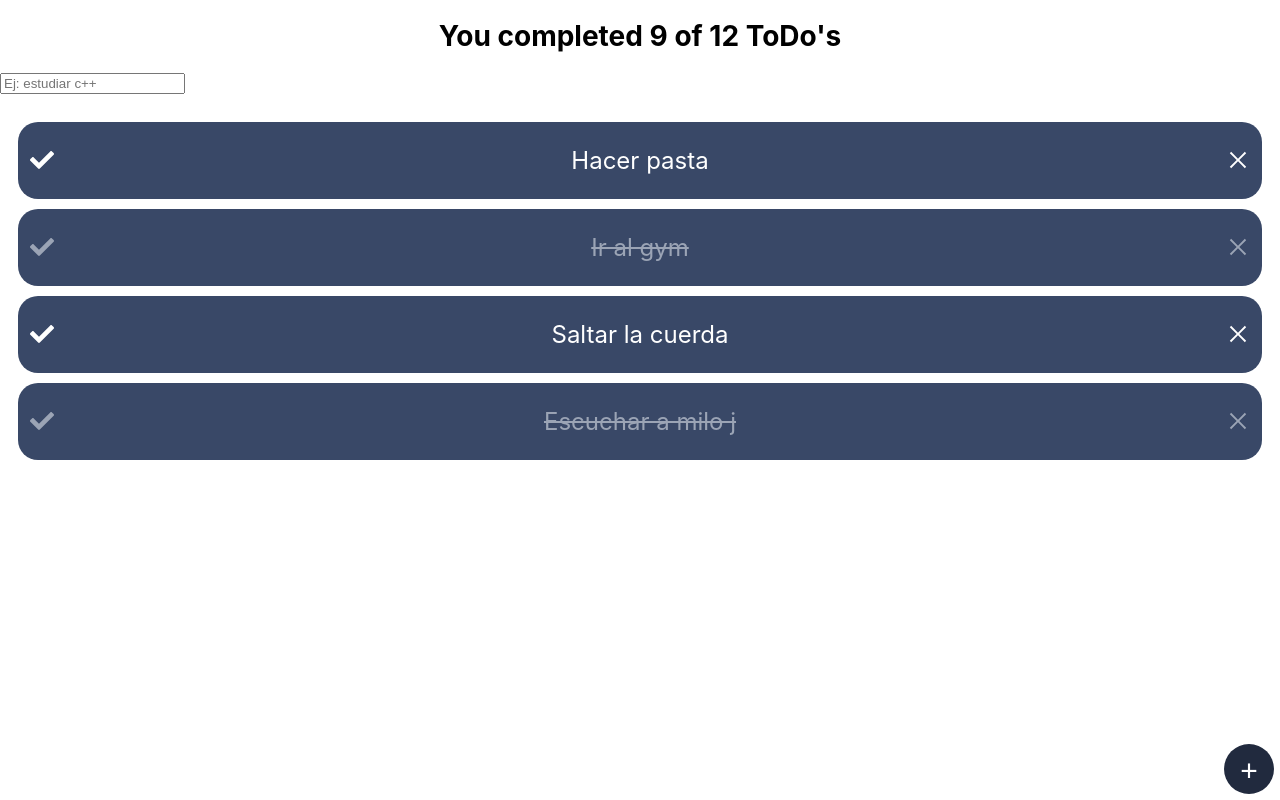
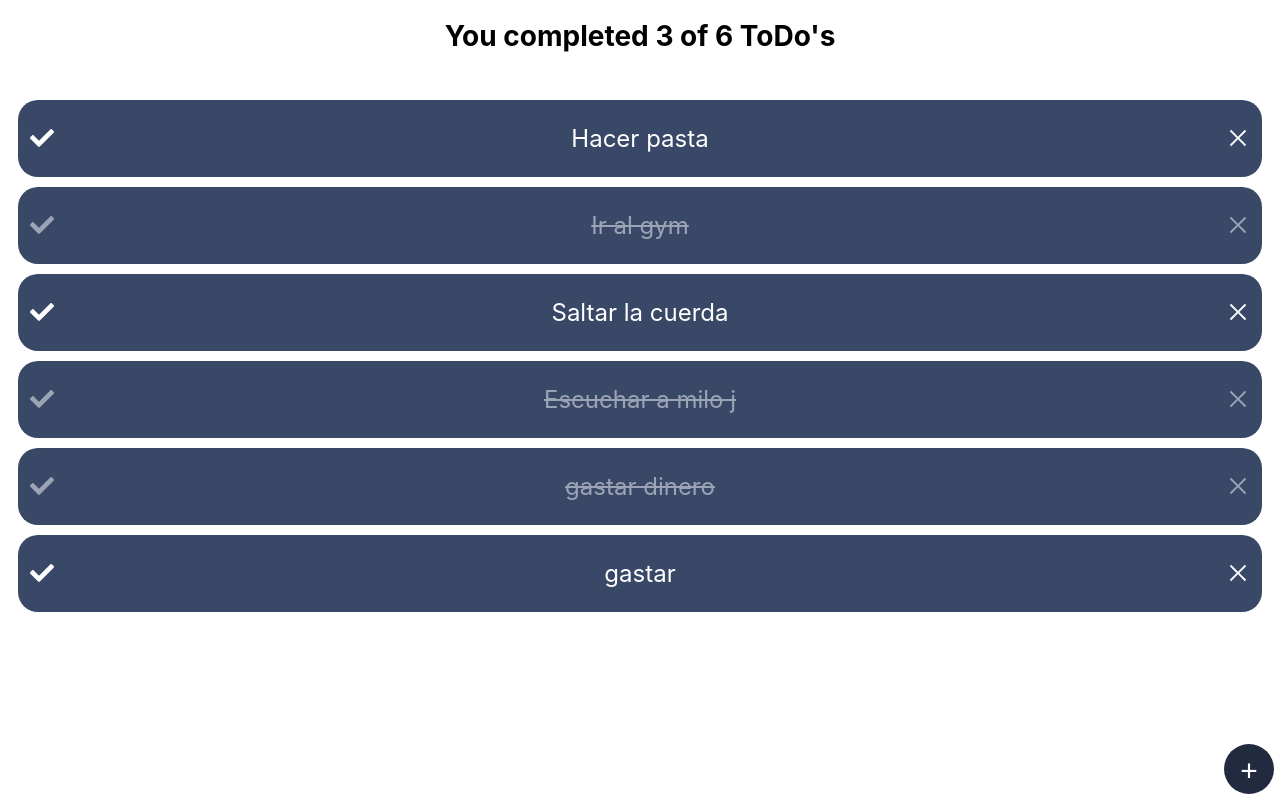
Before and after one commit to ariannagutirrzz/To-do-list, a React (Create React App) app: page / in a window 1280 px wide. Built offline with nearby package versions, Linux system fonts and the light colour scheme.

Commit message:
created: useState for todoCounter

```diff
--- a/src/App.js
+++ b/src/App.js
@@ -1,35 +1,48 @@
-import { TodoCounter } from './components/TodoElements/TodoCounter';
-import { TodoSearch  } from './components/TodoElements/TodoSearch';
-import { TodoList } from './components/Task/TodoList'
-import { TodoItem } from './components/Task/TodoItem';
-import { CreateButton } from './components/Buttons/CreateButton';
+import { TodoCounter } from "./components/TodoElements/TodoCounter";
+import { TodoSearch } from "./components/TodoElements/TodoSearch";
+import { TodoList } from "./components/Task/TodoList";
+import { TodoItem } from "./components/Task/TodoItem";
+import { CreateButton } from "./components/Buttons/CreateButton";
 // import Modal from 'react-modal';
-import React from 'react';
+import React from "react";
 
 const defaultTodos = [
-  {text: "Hacer pasta", completed: false},
-  {text: "Ir al gym", completed: true},
-  {text: "Saltar la cuerda", completed: false},
-  {text: "Escuchar a milo j", completed: true},
-]
+  { text: "Hacer pasta", completed: false },
+  { text: "Ir al gym", completed: true },
+  { text: "Saltar la cuerda", completed: false },
+  { text: "Escuchar a milo j", completed: true },
+  { text: "gastar dinero", completed: true },
+  { text: "gastar ", completed: false },
+];
 
 function App() {
+
+  // USE STATES (HOOKS)
+
+  const [todos, setTodos] = React.useState(defaultTodos);
+  const completedTodos = todos.filter((todo) => !!todo.completed).length;
+  const totalTodos = todos.length;
+  // USE STATE FOR INPUT
+
+  const [searchValue, setValueSearch] = React.useState("");
+  console.log("The user wrote " + searchValue);
+
   return (
     <>
-      <TodoCounter completed ={9} total={12} />
-      <TodoSearch />
+      <TodoCounter completed={completedTodos} total={totalTodos} />
+      <TodoSearch searchValue={searchValue} setValueSearch={setValueSearch} />
 
       <TodoList>
-        {defaultTodos.map(todo => (
+        {defaultTodos.map((todo) => (
           <TodoItem
-            key = {todo.text}
-            text = {todo.text}
-            completed = {todo.completed}
-            />
+            key={todo.text}
+            text={todo.text}
+            completed={todo.completed}
+          />
         ))}
       </TodoList>
 
-      <CreateButton/>
+      <CreateButton />
     </>
   );
 }
--- a/src/components/TodoElements/TodoSearch.js
+++ b/src/components/TodoElements/TodoSearch.js
@@ -1,13 +1,14 @@
 import React from "react";
 
-function TodoSearch() {
-
-    const [searchValue, setValueSearch] = React.useState('');
-
-    console.log('los usuarios escribieron ' + searchValue)
+function TodoSearch({
+  searchValue,
+  setValueSearch,
+}) {
 
 
-  return (<input placeholder="Ej: estudiar c++"
+  return (
+
+  <input placeholder="Ej: estudiar c++"
   className="search"
   value={searchValue}
   onChange={(event) => { setValueSearch(event.target.value);
--- a/src/index.css
+++ b/src/index.css
@@ -27,10 +27,10 @@ h1 {
   font-size: 28px;
 }
 
-/* .search {
+.search {
   border-radius: 30px;
   display: none;
-} */
+}
 
 .item {
   display: flex;
```
